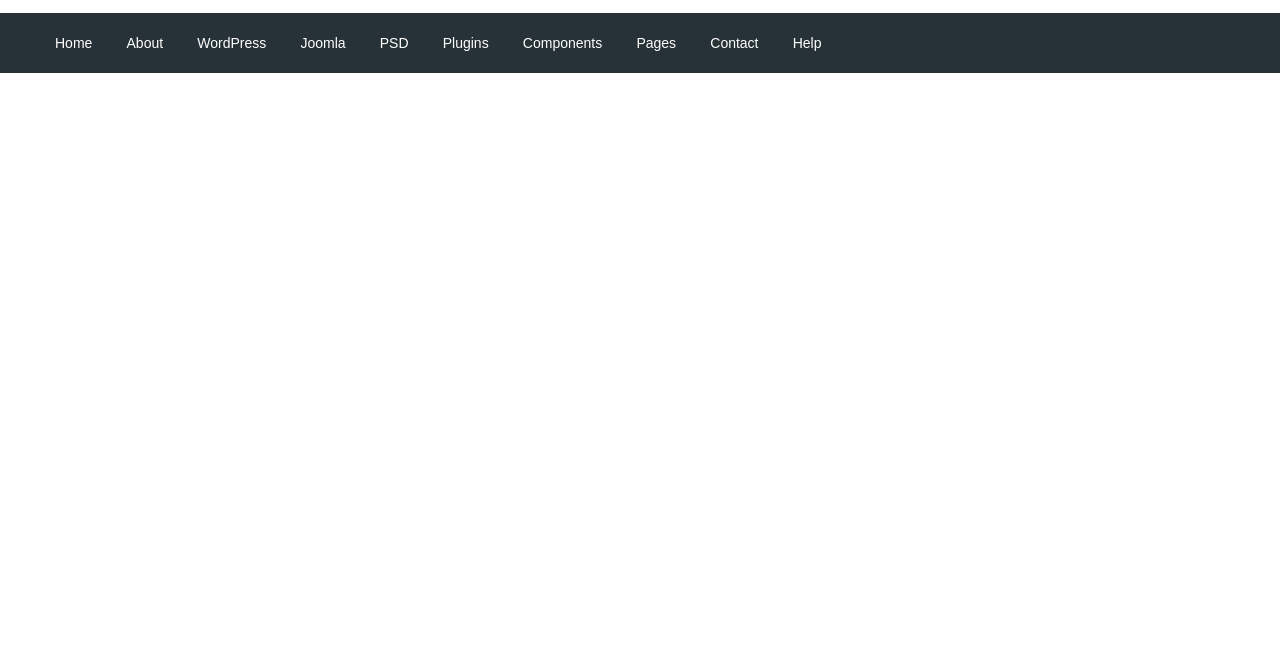
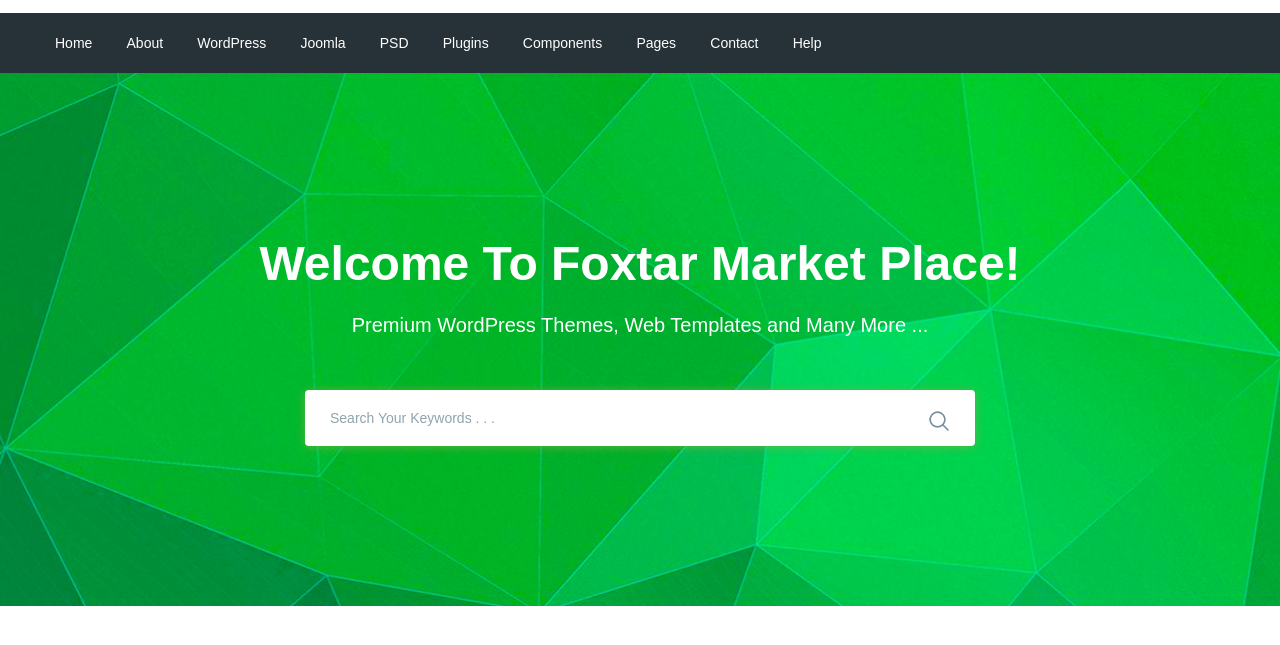
Before and after one commit to quickrefresh/moderno, a website: page app/index.html in a window 1280 px wide. Shown: the part 77-722 px from the top of the page. Drawn offline with nearby package versions, Linux system fonts and the light colour scheme; files that its build step writes are made by us from their sources.

Commit message:
added search section

```diff
--- a/app/index.html
+++ b/app/index.html
@@ -98,6 +98,27 @@
         </div>
     </header>
 
+    <section class="search" style="background-image: url(../images/search-bg.jpg);">
+        <div class="container">
+            <div class="search__inner">
+                <div class="search__inner-title">
+                    Welcome To Foxtar Market Place!
+                </div>
+                <div class="search__inner-text">
+                    Premium WordPress Themes, Web Templates and Many More ...
+                </div>
+                <div class="search__inner-form">
+                    <form>
+                        <input type="text" placeholder="Search Your Keywords . . ." required>
+                        <button type="submit">
+                            <img src="images/icons/search.png" alt="">
+                        </button>
+                    </form>
+                </div>
+            </div>
+        </div>
+    </section>
+
     <!-- Lorem ipsum
     <script src="https://ajax.googleapis.com/ajax/libs/jquery/3.5.1/jquery.min.js"></script>
     <script src="js/libs.min.js"></script>
--- a/app/scss/style.scss
+++ b/app/scss/style.scss
@@ -53,3 +53,56 @@
         font-size: 14px;
     }
 }
+
+.search{
+    background-repeat: no-repeat;
+    background-size: cover;
+    background-position: center;
+    min-height: 533px;
+}
+.search__inner{
+    padding: 155px 0px 100px;
+    color: white;
+    text-align: center;
+    &-title{
+        margin-bottom: 10px;
+        font-size: 48px;
+        font-weight: 700;
+        line-height: 72px;
+    }
+    &-text{
+        margin-bottom: 50px;
+        font-size: 20px;
+        font-weight: 400;
+        line-height: 30px;
+    }
+    &-form{
+        max-width: 670px;
+        margin: 0 auto;
+        position: relative;
+        input{
+            display: block;
+            width: 100%;
+            box-shadow: 0px 1px 10px 0px rgba(124, 178, 64, 0.75);
+            border-radius: 4px;
+            height: 56px;
+            border: 0;
+            font-size: 14px;
+            font-weight: 500;
+            padding-left: 25px;
+            padding-right: 60px;
+            &::placeholder{
+                color: #90a4ae;
+            }
+        }
+        button{
+            position: absolute;
+            border: none;
+            background-color: transparent;
+            right: 20px;
+            top: 20px;
+
+        }
+    }
+
+}
```
Also changed, not shown: app/images/icons/search.png (added), app/images/icons/search.svg (added), app/images/search-bg.jpg (added).
